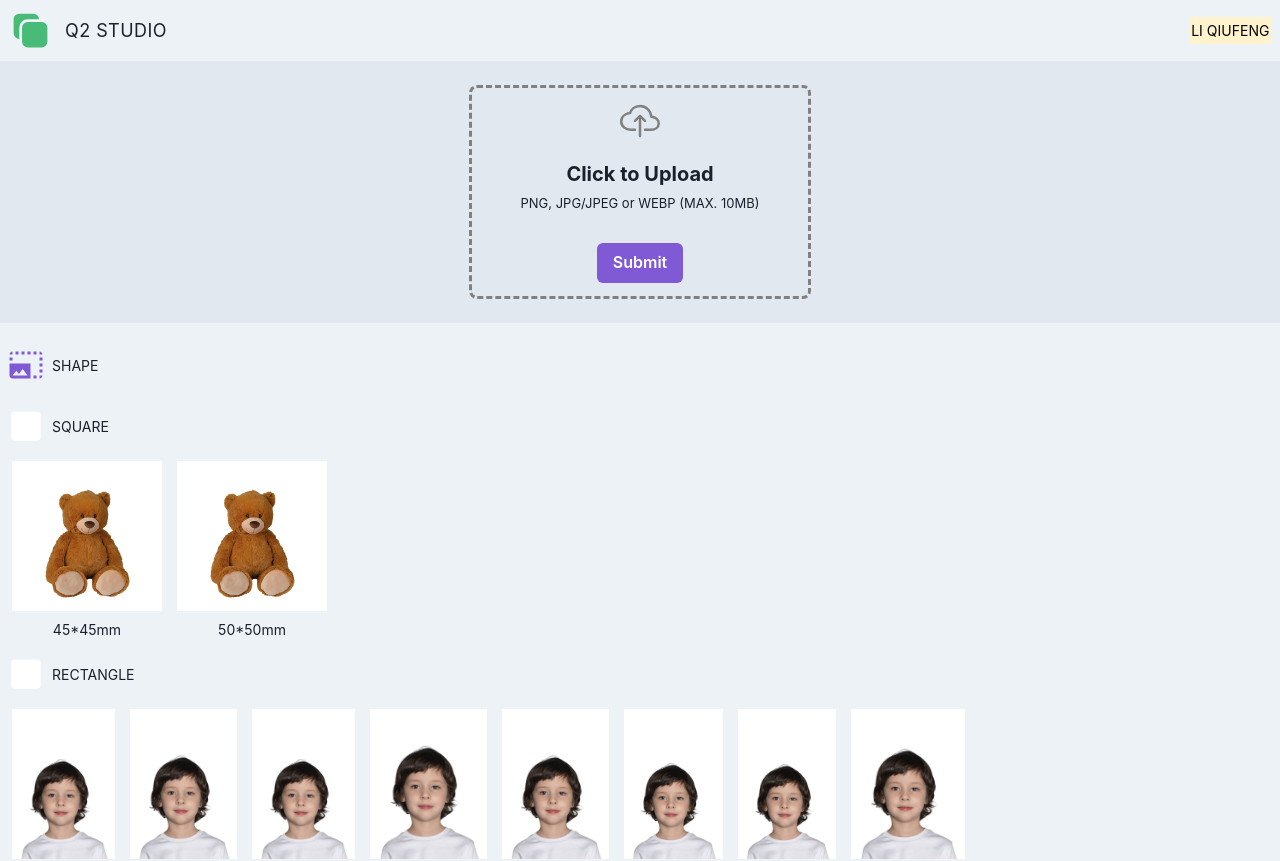
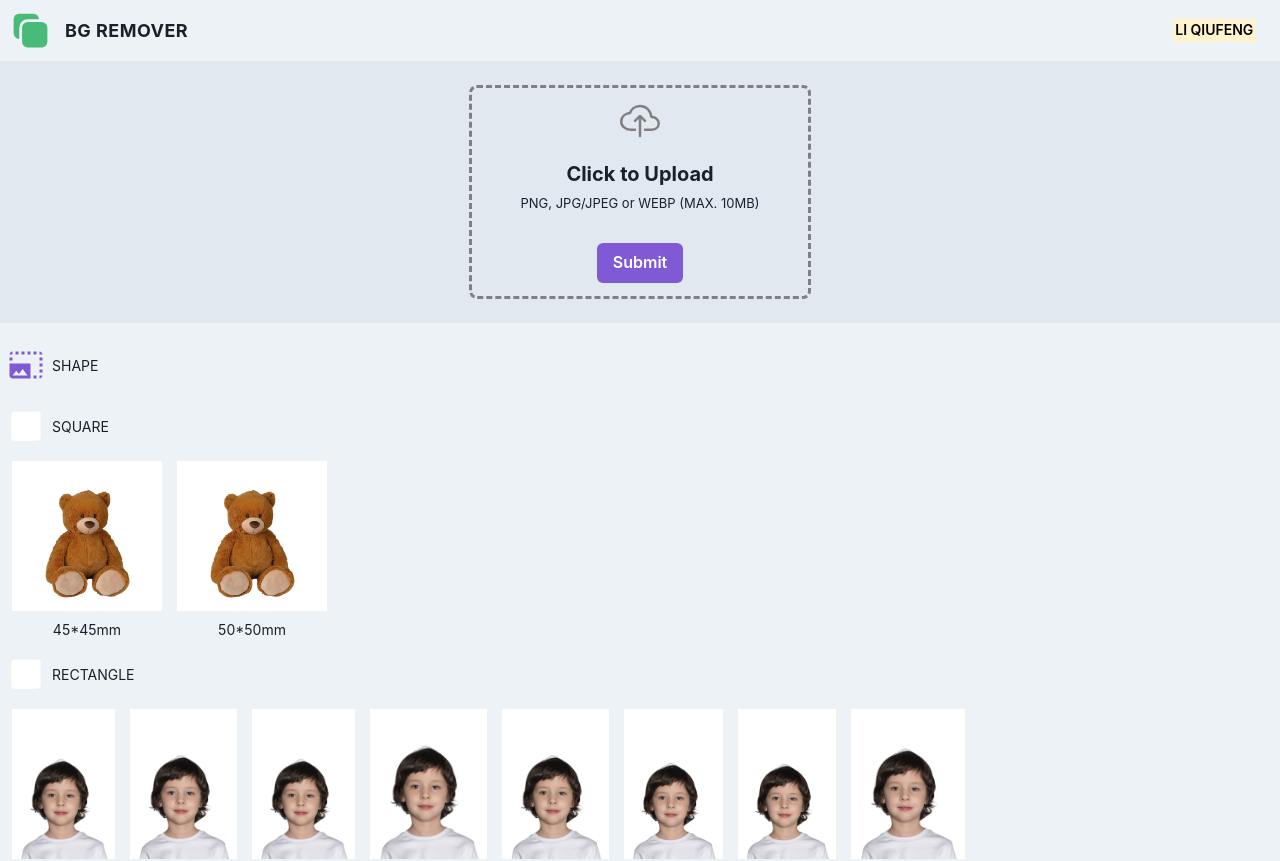
Before and after one commit to lqfeng2022/q2-room, a React (Vite) app: page / in a window 1280 px wide. Shown: the top 861 px of the page. Built offline with nearby package versions, Linux system fonts and the light colour scheme.

Commit message:
Add toggleColorMode and rename app anme to 'BG REMOVER'

```diff
--- a/src/HomePage.jsx
+++ b/src/HomePage.jsx
@@ -13,7 +13,7 @@ const HomePage = () => {
   const [height, setHeight] = useState("200px");
   const [per, setPer] = useState("90%");
 
-  const { colorMode, toggleColorMode } = useColorMode();
+  const { colorMode } = useColorMode();
 
   const onSubmit = async () => {
     const apiKey = "C9w3gdt7xjt42juKAQnMJ1JK";
--- a/src/NavBar.jsx
+++ b/src/NavBar.jsx
@@ -1,10 +1,17 @@
-import { Stack, HStack, Icon, Text, useColorMode } from "@chakra-ui/react";
+import {
+  Stack,
+  HStack,
+  Icon,
+  Text,
+  useColorMode,
+  Button,
+} from "@chakra-ui/react";
 import React from "react";
 import { Link } from "react-router-dom";
 import { HiSquare2Stack } from "react-icons/hi2";
 
 const Header = () => {
-  const { colorMode } = useColorMode();
+  const { colorMode, toggleColorMode } = useColorMode();
 
   return (
     <Stack
@@ -16,14 +23,16 @@ const Header = () => {
         <Link to="/">
           <HStack>
             <Icon as={HiSquare2Stack} boxSize="45px" color="green.400" />
-            <Text fontSize="lg" letterSpacing="wide" m={1}>
-              Q2 STUDIO
+            <Text as="b" fontSize="lg" letterSpacing="wide" m={1}>
+              BG REMOVER
             </Text>
           </HStack>
         </Link>
-        <Text marginY={2} fontSize="sm" as="mark">
-          LI QIUFENG
-        </Text>
+        <Button onClick={toggleColorMode} variant="ghost">
+          <Text marginY={2} fontSize="sm" as="mark">
+            LI QIUFENG
+          </Text>
+        </Button>
       </HStack>
     </Stack>
   );
```
